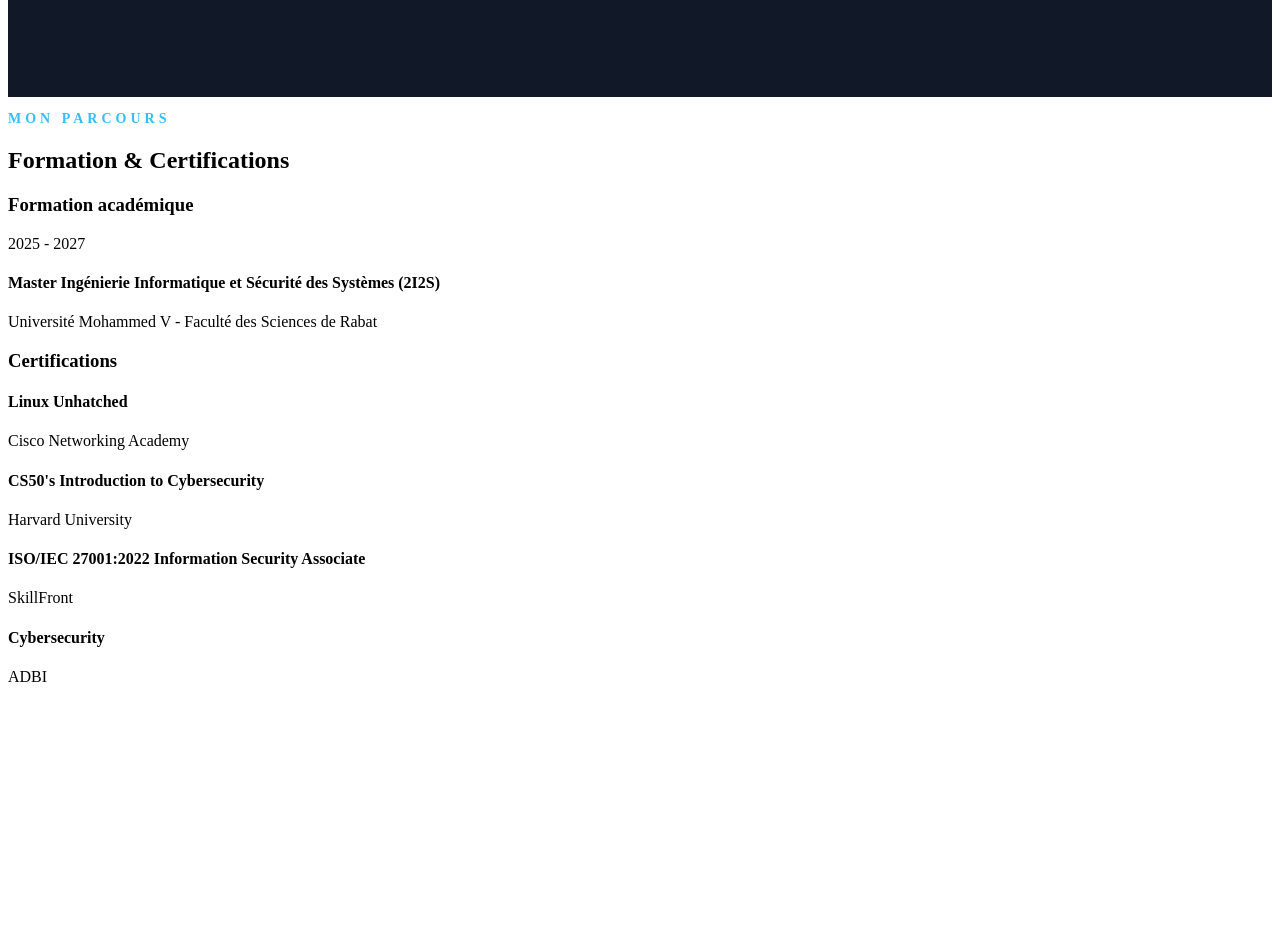
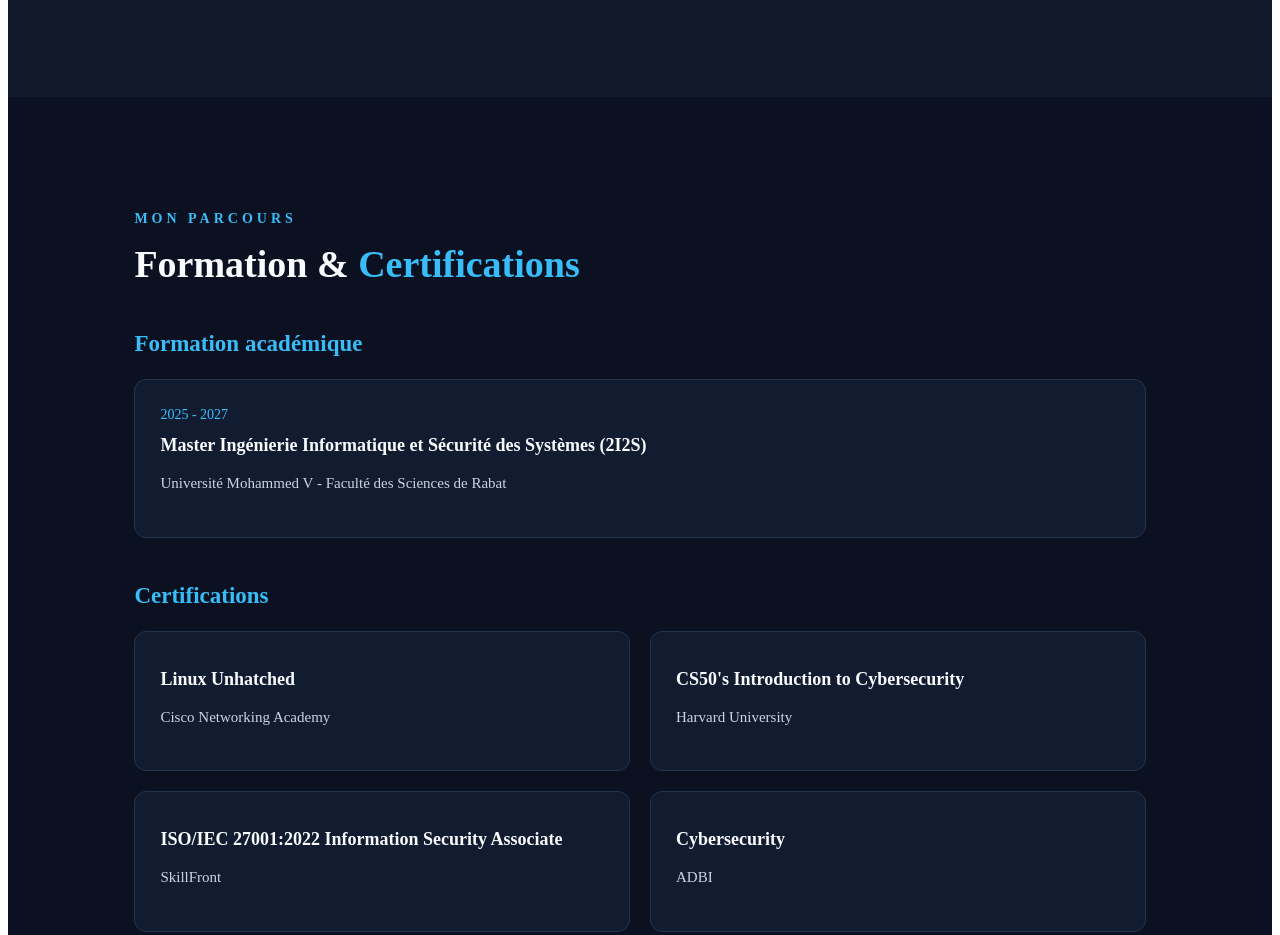
Before and after one commit to ZINEBGMAH3/ZINEBGMAH3.github.io, a plain HTML site: page index.html in a window 1280 px wide. Shown: the part 2684-3619 px from the top of the page. Before the commit the page ends 3386 px from the top, so only its background shows below. Drawn offline with Linux system fonts and the light colour scheme.

Commit message:
Add styles for education section and cards

```diff
--- a/css/style.css
+++ b/css/style.css
@@ -320,6 +320,84 @@
     }
 }
 
+/* EDUCATION SECTION */
+
+.education {
+    padding: 100px 10%;
+    background: #0b1120;
+    color: #f8fafc;
+}
+
+.education-container {
+    max-width: 1100px;
+    margin: 0 auto;
+}
+
+.education h2 {
+    font-size: 38px;
+    margin: 15px 0 45px;
+}
+
+.education h2 .blue {
+    color: #38bdf8;
+}
+
+.education-block {
+    margin-bottom: 45px;
+}
+
+.education-block h3 {
+    font-size: 23px;
+    margin-bottom: 22px;
+    color: #38bdf8;
+}
+
+.education-card,
+.certification-card {
+    background: #111c30;
+    border: 1px solid #24344d;
+    border-radius: 12px;
+    padding: 25px;
+    transition: 0.3s ease;
+}
+
+.education-card:hover,
+.certification-card:hover {
+    border-color: #38bdf8;
+    transform: translateY(-4px);
+}
+
+.education-date {
+    color: #38bdf8;
+    font-size: 14px;
+}
+
+.education-card h4,
+.certification-card h4 {
+    color: #f8fafc;
+    font-size: 18px;
+    margin: 12px 0;
+}
+
+.education-card p,
+.certification-card p {
+    color: #cbd5e1;
+    line-height: 1.7;
+    font-size: 15px;
+}
+
+.certifications-grid {
+    display: grid;
+    grid-template-columns: repeat(2, 1fr);
+    gap: 20px;
+}
+
+@media (max-width: 600px) {
+    .certifications-grid {
+        grid-template-columns: 1fr;
+    }
+}
+
 @media (max-width: 600px) {
     .projects-grid {
         grid-template-columns: 1fr;
```
